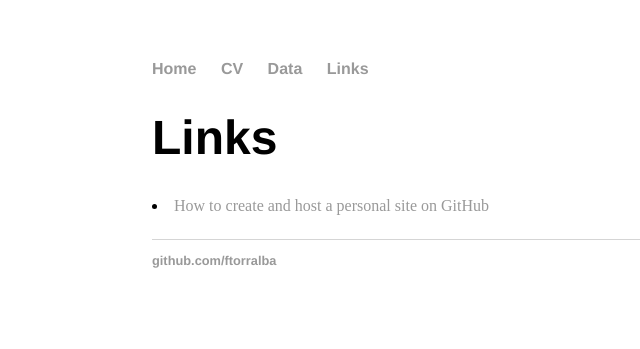
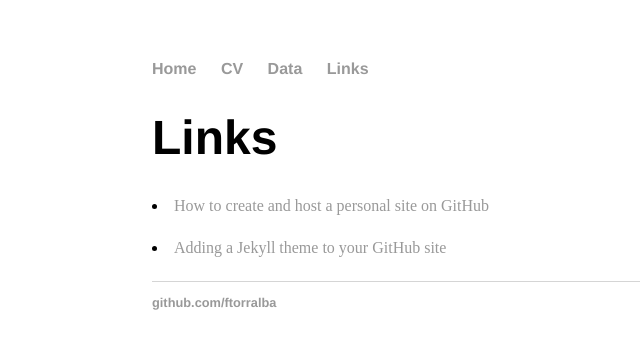
Before and after one commit to ftorralba/ftorralba.github.io, a Jekyll site: the page built from links.html, in a window 1280 px wide. Shown: the top 349 px of the page, without its empty margins (40-680 px from the left). Built offline with Jekyll 4.4.1, drawn with Linux system fonts in a browser that asks for light colours.

Commit message:
Update links.html

```diff
--- a/links.html
+++ b/links.html
@@ -5,7 +5,7 @@ title: Links
 <div class="container">
 	<h1>Links</h1>
         <p><li><a href="http://jmcglone.com/guides/github-pages/">How to create and host a personal site on GitHub</a></li>
-        <p>
+        <p><li><a href="https://help.github.com/en/articles/adding-a-jekyll-theme-to-your-github-pages-site">Adding a Jekyll theme to your GitHub site</a></li>
 	<p>
 	<p>
 	<p>
```
